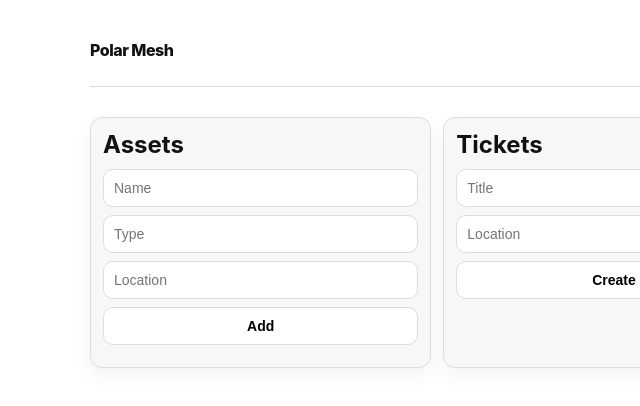
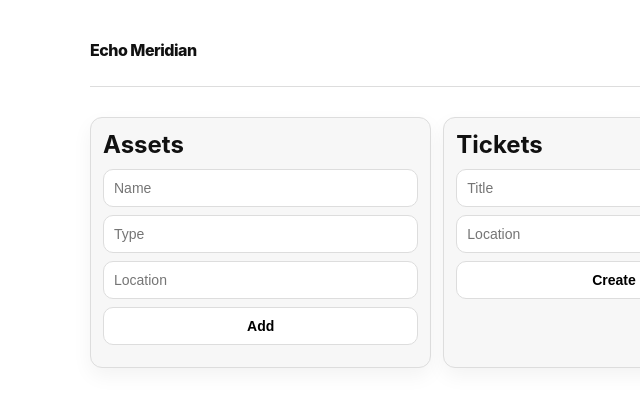
Before and after one commit to Ashutoshsingh20/bw-app-31-1774962121, a website: page public/index.html in a window 1280 px wide. Shown: the full height of the page, 26-666 px from the left. Drawn offline with Linux system fonts and the light colour scheme; no server answers.

Commit message:
chore: brand app as Echo Meridian

```diff
--- a/package.json
+++ b/package.json
@@ -1,7 +1,7 @@
 {
   "name": "bw-app-31-1774962121",
   "version": "1.0.0",
-  "description": "Polar Mesh monochrome ops dashboard",
+  "description": "Echo Meridian monochrome ops dashboard",
   "type": "module",
   "scripts": {
     "start": "node server.js"
--- a/public/index.html
+++ b/public/index.html
@@ -3,13 +3,13 @@
 <head>
   <meta charset="UTF-8" />
   <meta name="viewport" content="width=device-width, initial-scale=1.0" />
-  <title>Polar Mesh</title>
+  <title>Echo Meridian</title>
   <link rel="stylesheet" href="/style.css" />
 </head>
 <body>
   <div class="shell">
     <header>
-      <div class="logo">Polar Mesh</div>
+      <div class="logo">Echo Meridian</div>
       <p>Monochrome ops dashboard</p>
     </header>
     <section class="metrics" id="metrics"></section>
```
Also changed, not shown: README.md.
